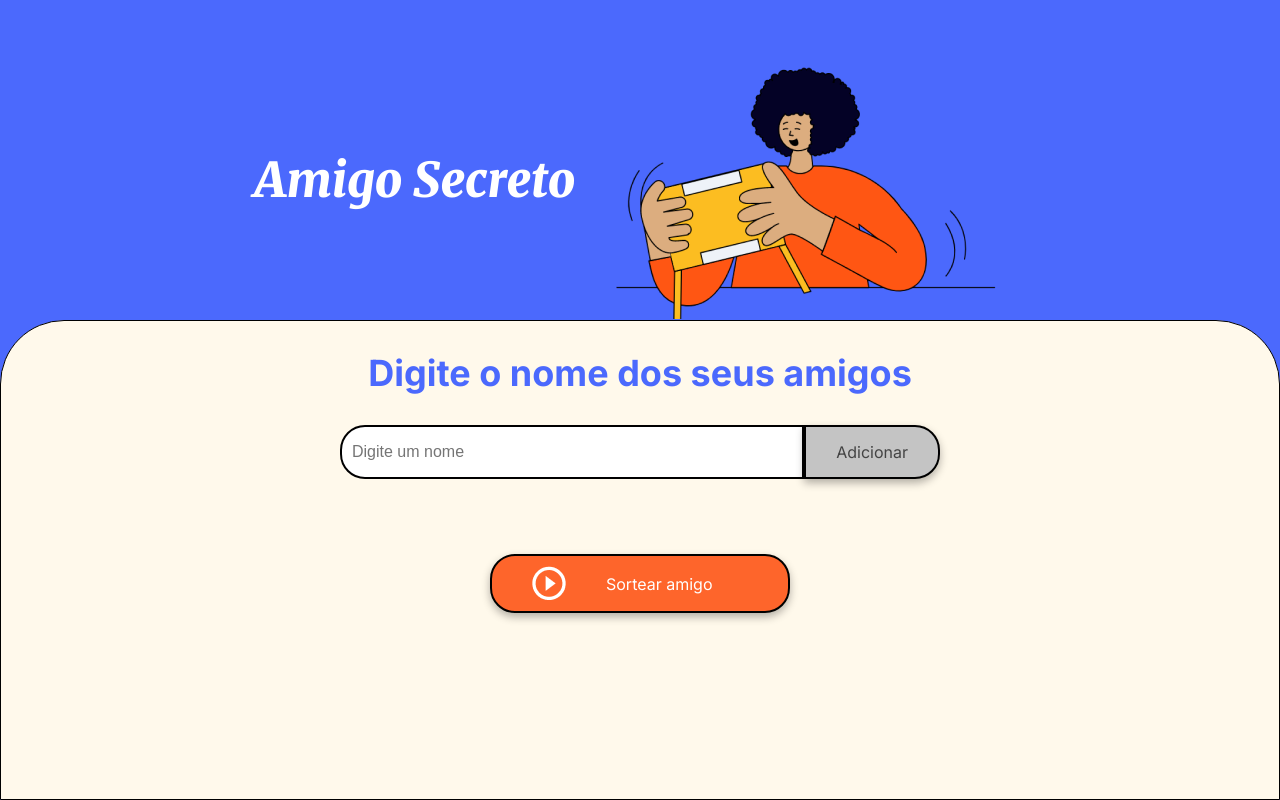
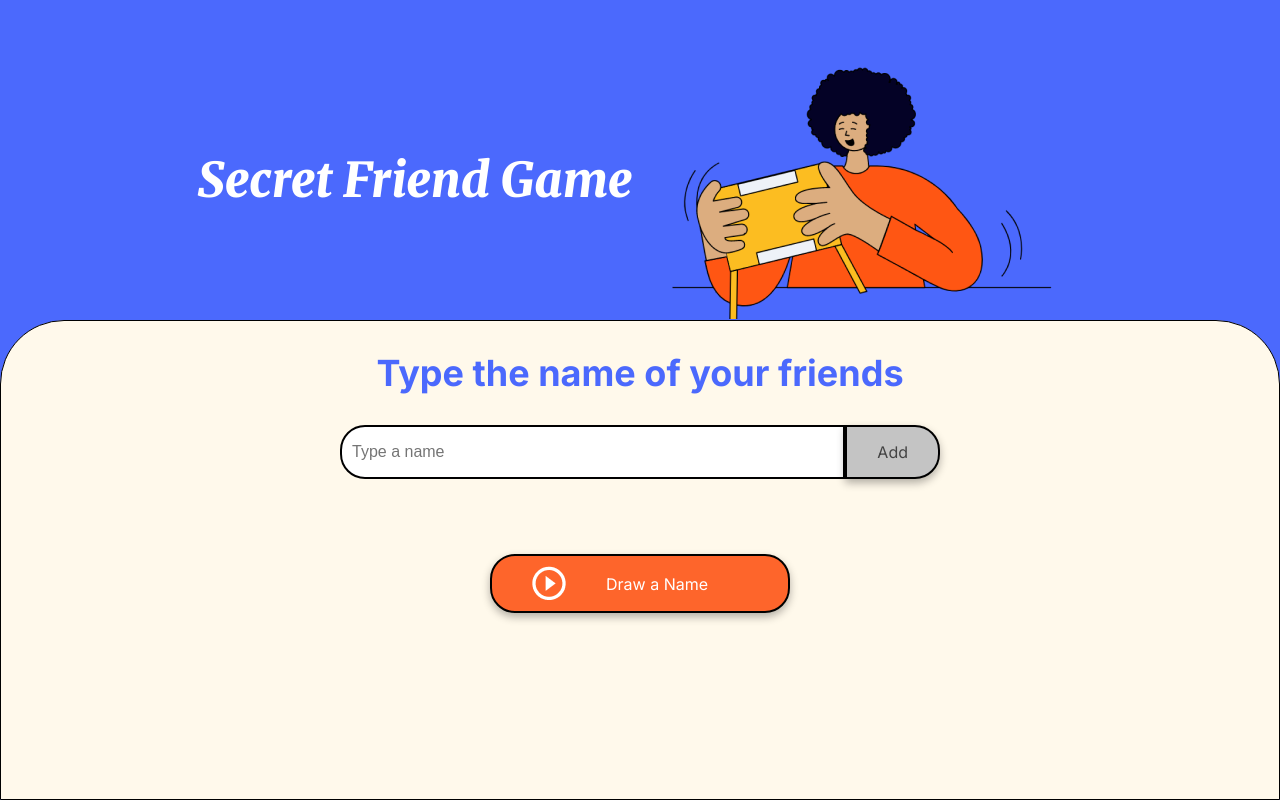
Before and after one commit to Acheron-o/Secret-Friend-Game, a plain HTML site: page index.html in a window 1280 px wide. Drawn offline with Linux system fonts and the light colour scheme.

Commit message:
Turned the project to English and started the first step

```diff
--- a/app.js
+++ b/app.js
@@ -1 +1,3 @@
-//O principal objetivo deste desafio é fortalecer suas habilidades em lógica de programação. Aqui você deverá desenvolver a lógica para resolver o problema.
+//The main goal of this challenge is to improve your own abilities in programming log. Here you must develop the logic to solve the problem
+let friend = []
+//Create a function that stores the friend's name when the "ADD" button is clicked
--- a/index.html
+++ b/index.html
@@ -6,31 +6,32 @@
     <link rel="stylesheet" href="style.css">
     <link rel="preconnect" href="https://fonts.googleapis.com">
     <link rel="preconnect" href="https://fonts.gstatic.com" crossorigin>
+    <link rel="shortcut icon" href="./assets/favicon-32x32.png" type="image/x-icon">
     <link href="https://fonts.googleapis.com/css2?family=Inter:wght@100;400;700;900&family=Merriweather:ital,wght@0,300;0,400;0,700;0,900;1,300;1,400;1,700;1,900&display=swap" rel="stylesheet">
-    <title>Amigo Secreto</title>
+    <title>Secret Friend Game</title>
 </head>
 
 <body>
     <main class="main-content">
         <header class="header-banner">
-            <h1 class="main-title">Amigo Secreto</h1>
-            <img src="assets/amigo-secreto.png" alt="Imagem representativa de amigo secreto">
+            <h1 class="main-title">Secret Friend Game</h1>
+            <img src="assets/amigo-secreto.png" alt="Representative image of ethe secret friend">
         </header>
 
         <section class="input-section">
-            <h2 class="section-title">Digite o nome dos seus amigos</h2>
+            <h2 class="section-title">Type the name of your friends</h2>
             <div class="input-wrapper">
-                <input type="text" id="amigo" class="input-name" placeholder="Digite um nome">
-                <button class="button-add" onclick="adicionarAmigo()">Adicionar</button>
+                <input type="text" id="friend" class="input-name" placeholder="Type a name">
+                <button class="button-add" onclick="addFriend()">Add</button>
             </div>
 
-            <ul id="listaAmigos" class="name-list" aria-labelledby="listaAmigos" role="list"></ul>
-            <ul id="resultado" class="result-list" aria-live="polite"></ul>
+            <ul id="friendList" class="name-list" aria-labelledby="friendList" role="list"></ul>
+            <ul id="result" class="result-list" aria-live="polite"></ul>
 
             <div class="button-container">
-                <button class="button-draw" onclick="sortearAmigo()" aria-label="Sortear amigo secreto">
-                    <img src="assets/play_circle_outline.png" alt="Ícone para sortear">
-                    Sortear amigo
+                <button class="button-draw" onclick="drawFriend()" aria-label="Drawing the secret friend">
+                    <img src="assets/play_circle_outline.png" alt="Icon to draw the secret friend">
+                    Draw a Name
                 </button>
             </div>
         </section>
```
